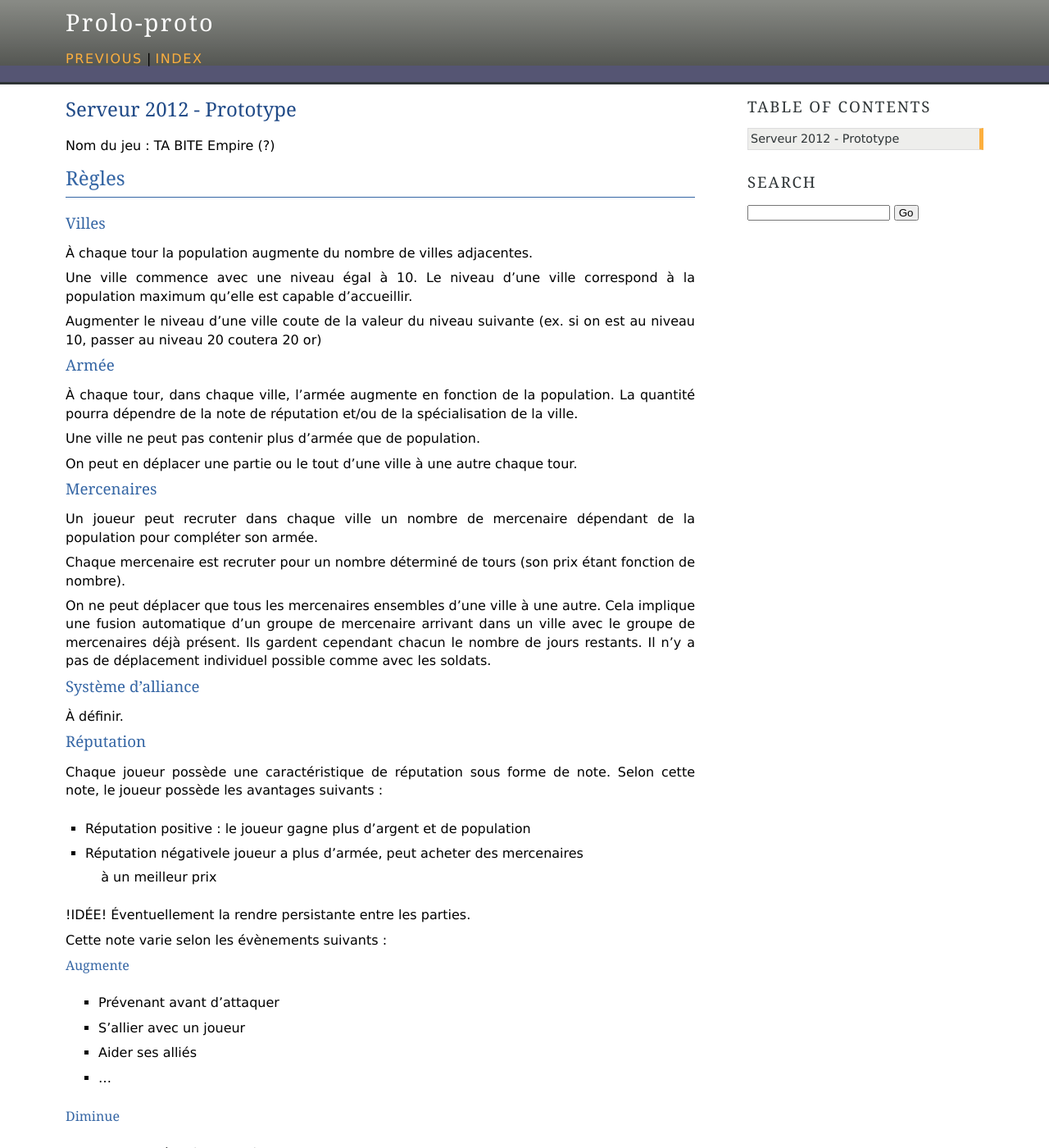
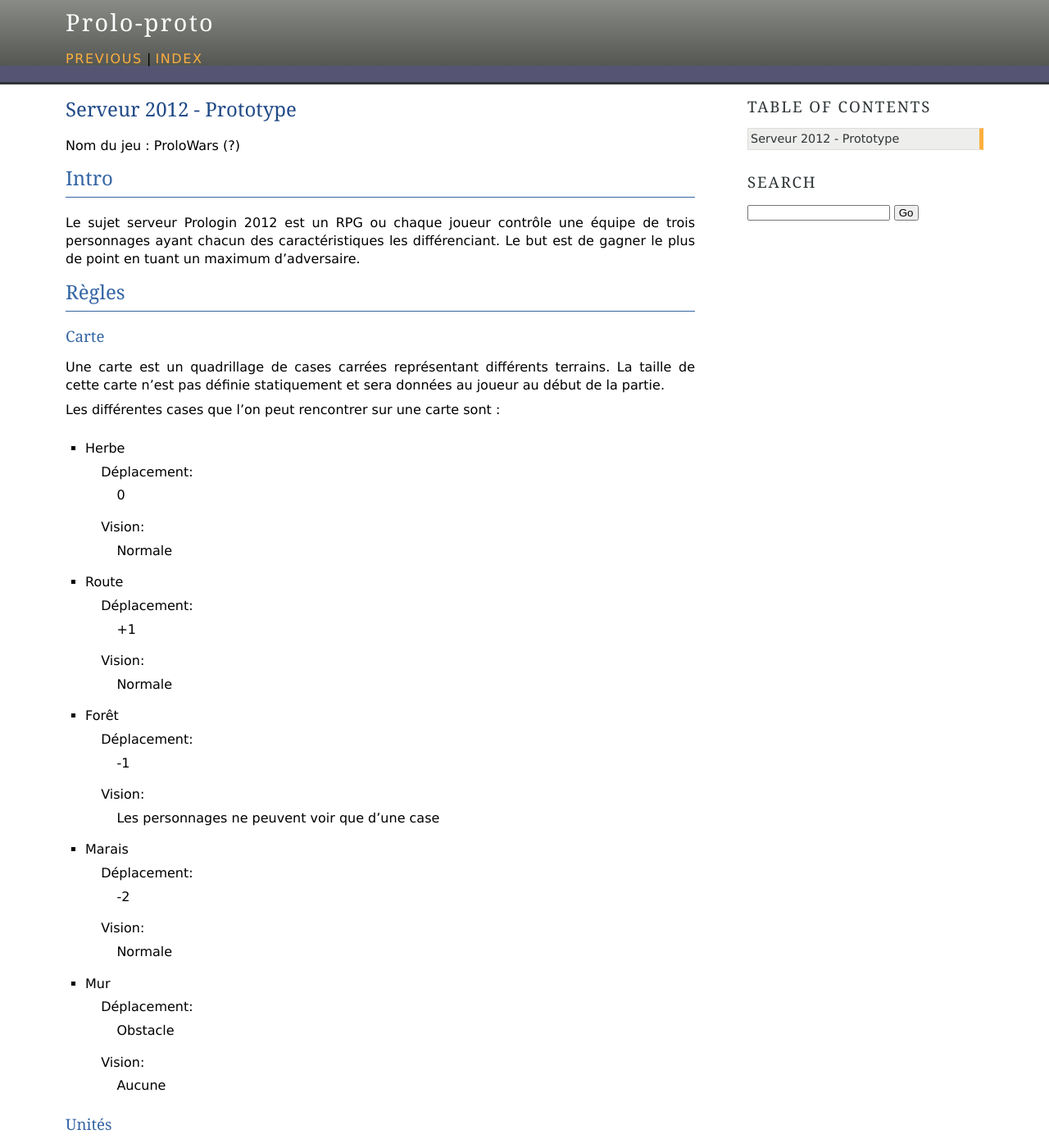
Before and after one commit to prologin/prologin2012, a Sphinx documentation site: the page built from doc/prototype.rst, in a window 1280 px wide and 1400 px high. Shown: the whole window at 82% size. Built offline with Sphinx 7.4.7, drawn with Linux system fonts in a browser that asks for light colours; some of the changed text lies outside the part shown.

Commit message:
Change subject

```diff
--- a/doc/prototype.rst
+++ b/doc/prototype.rst
@@ -2,93 +2,60 @@
 Serveur 2012 - Prototype
 ========================
 
-Nom du jeu : TA BITE Empire (?)
+Nom du jeu : ProloWars (?)
+
+-----
+Intro
+-----
+
+Le sujet serveur Prologin 2012 est un RPG ou chaque joueur contrôle une équipe
+de trois personnages ayant chacun des caractéristiques les différenciant. Le but
+est de gagner le plus de point en tuant un maximum d'adversaire.
 
 ------
 Règles
 ------
 
-Villes
+Carte
+=====
+
+Une carte est un quadrillage de cases carrées représentant différents terrains.
+La taille de cette carte n'est pas définie statiquement et sera données au
+joueur au début de la partie.
+
+Les différentes cases que l'on peut rencontrer sur une carte sont :
+
+- Herbe
+    :Déplacement: 0
+    :Vision: Normale
+- Route
+    :Déplacement: +1
+    :Vision: Normale
+- Forêt
+    :Déplacement: -1
+    :Vision: Les personnages ne peuvent voir que d'une case
+- Marais
+    :Déplacement: -2
+    :Vision: Normale
+- Mur
+    :Déplacement: Obstacle
+    :Vision: Aucune
+
+Unités
 ======
 
-À chaque tour la population augmente du nombre de villes adjacentes.
+Les unités sont au nombre de trois par joueur. Chaque unité possède des
+caractéritiques complémentaire et le joueur doit les faire agir en coopération
+pour les rendre efficaces.
 
-Une ville commence avec une niveau égal à 10. Le niveau d'une ville correspond à
-la population maximum qu'elle est capable d'accueillir.
+Les unités peuvent voir dans un cône de vision situé devant elles. Elles ont
+aussi une force d'attaque et un déplacement différent :
 
-Augmenter le niveau d'une ville coute de la valeur du niveau suivante (ex. si on
-est au niveau 10, passer au niveau 20 coutera 20 or)
-
-Armée
-=====
-
-À chaque tour, dans chaque ville, l'armée augmente en fonction de la population.
-La quantité pourra dépendre de la note de réputation et/ou de la spécialisation
-de la ville.
-
-Une ville ne peut pas contenir plus d'armée que de population.
-
-On peut en déplacer une partie ou le tout d'une ville à une autre chaque tour.
-
-Mercenaires
-===========
-
-Un joueur peut recruter dans chaque ville un nombre de mercenaire dépendant de
-la population pour compléter son armée.
-
-Chaque mercenaire est recruter pour un nombre déterminé de tours (son prix étant
-fonction de nombre).
-
-On ne peut déplacer que tous les mercenaires ensembles d'une ville à une autre.
-Cela implique une fusion automatique d'un groupe de mercenaire arrivant dans un
-ville avec le groupe de mercenaires déjà présent. Ils gardent cependant chacun
-le nombre de jours restants. Il n'y a pas de déplacement individuel possible
-comme avec les soldats.
-
-
-Système d'alliance
-==================
-
-À définir.
-
-Réputation
-==========
-
-Chaque joueur possède une caractéristique de réputation sous forme de note.
-Selon cette note, le joueur possède les avantages suivants :
-
-- Réputation positive : le joueur gagne plus d'argent et de population
-- Réputation négative : le joueur a plus d'armée, peut acheter des mercenaires
-                        à un meilleur prix
-
-!IDÉE! Éventuellement la rendre persistante entre les parties.
-
-Cette note varie selon les évènements suivants :
-
-Augmente
---------
-
- - Prévenant avant d'attaquer
- - S'allier avec un joueur
- - Aider ses alliés
- - ...
-
-Diminue
--------
-
- - Ne pas prévenir avant d'attaquer
- - Acheter des mercenaires
- - Attaquer ses alliés
- - ...
-
-Formules
-------------
-
-/!\ Les formules suivantes sont à affiner avec le prototype
-
-nombre_de_soldat / ville / tour = sup(racine_carree(population))
-nombre_de_mercenaire / ville / tour = sup(racine_carree(population)) / 2
-prix_mercenaire = 10 * coefficient(reputation) <= À trouver
+- Éclaireur
+    :Vision: 10
+    :Déplacement: 10
+    :Vie: 3
+    :Attaque:
 
 ---
 API
@@ -97,89 +64,11 @@ API
 Constantes
 ==========
 
-MERCENAIRE_COUT = 42
-MERCENAIRE_MAX_TOUR = 4224342432
+*À affiner empiriquement*
 
-ERREURS
-
-joueur
-======
-
-joueur_mon_id()
-  :retourne: L'id du joueur (entier)
-
-joueur_villes(joueur_id)
-  :joueur_id: Identifiant du joueur
-  :retourne: La liste des villes possedés par le joueur_id (liste de city_id)
-
-joueur_reputation(joueur_id)
-  :joueur_id: Identifiant du joueur
-  :retourne: La réputation du joueur (entier relatif)
-
-armee
-=====
-
-armee_deplace(depuis_ville_id, vers_ville_id)
-  :depuis_ville_id: Identifiant de la ville de départ
-  :vers_ville_id: Identifiant de la ville d'arrivée
-  :retourne: Succès (bool)
-
-ville
-=====
-
-ville_proprietaire(ville_id)
-  :ville_id: Un identifiant de ville (entier)
-  :retourne: Le player_id du propriétaire de la ville
-
-ville_population(ville_id)
-  :ville_id: Un identifiant de ville (entier)
-  :retourne: La population totale de la ville (entier)
-
-ville_ameliorer(ville_id)
-  :ville_id: Un identifiant de ville (entier)
-  :retourne: Succès (bool)
-
-ville_specialisation(ville_id)
-  :ville_id: Un identifiant de ville (entier)
-  :retourne: La spécialisation de la ville (voir constantes)
-
-ville_armee(ville_id)
-  :ville_id: Un identifiant de ville (entier)
-  :retourne: La taille actuelle de l'armee pour cette ville_id (entier)
-
-ville_routes(ville_id)
-  :ville_id: Un identifiant de ville (entier)
-  :retourne: Une liste de ville_id accessible depuis cette ville_id (liste
-    d'entiers)
-
-ville_or(ville_id)
-  :ville_id: Un identifiant de ville (entier)
-  :retourne: La quantité courante d'or pour cette ville_id (entier)
-
-ville_mercenaires(ville_id)
-  :ville_id: Un identifiant de ville (entier)
-  :retourne: Liste de mercenaires_id
-
-mercenaires
-===========
-
-mercenaires_acheter(ville_id, quantite, nombre_de_tours)
-  :ville_id: Un identifiant de ville (entier)
-  :quantite: Nombre de mercenaires à acheter
-  :nombre_de_tours: Nombre de tours que vont rester les mercenaires
-  :retourne: Succès (bool)
-
-mercenaires_deplace(depuis_ville_id, vers_ville_id)
-  :depuis_ville_id: Identifiant de la ville de départ
-  :vers_ville_id: Identifiant de la ville d'arrivée
-  :retourne: Succès (bool)
-
-mercenaires_restants(ville_id)
-  :ville_id: Un identifiant de ville (entier)
-  :retourne: Nombre de mercenaires restants dans la ville (entier)
-
-mercenaires_info(mercenaire_id)
-  :mercenaire_id: Un identifiant de mercenaire
-  :retourne: Nombre de tours restants pour le mercenaire (entier)
+ECLAIREUR_VISION = 8
+ECLAIREUR_DEPLACEMENT = 8
+ECLAIREUR_VIE = 3
+ECLAIREUR_ATTAQUE =
 
 vim:set tw=80:
```
Also changed, not shown: doc/prototype-old.rst (added, +201 -0 lines).
